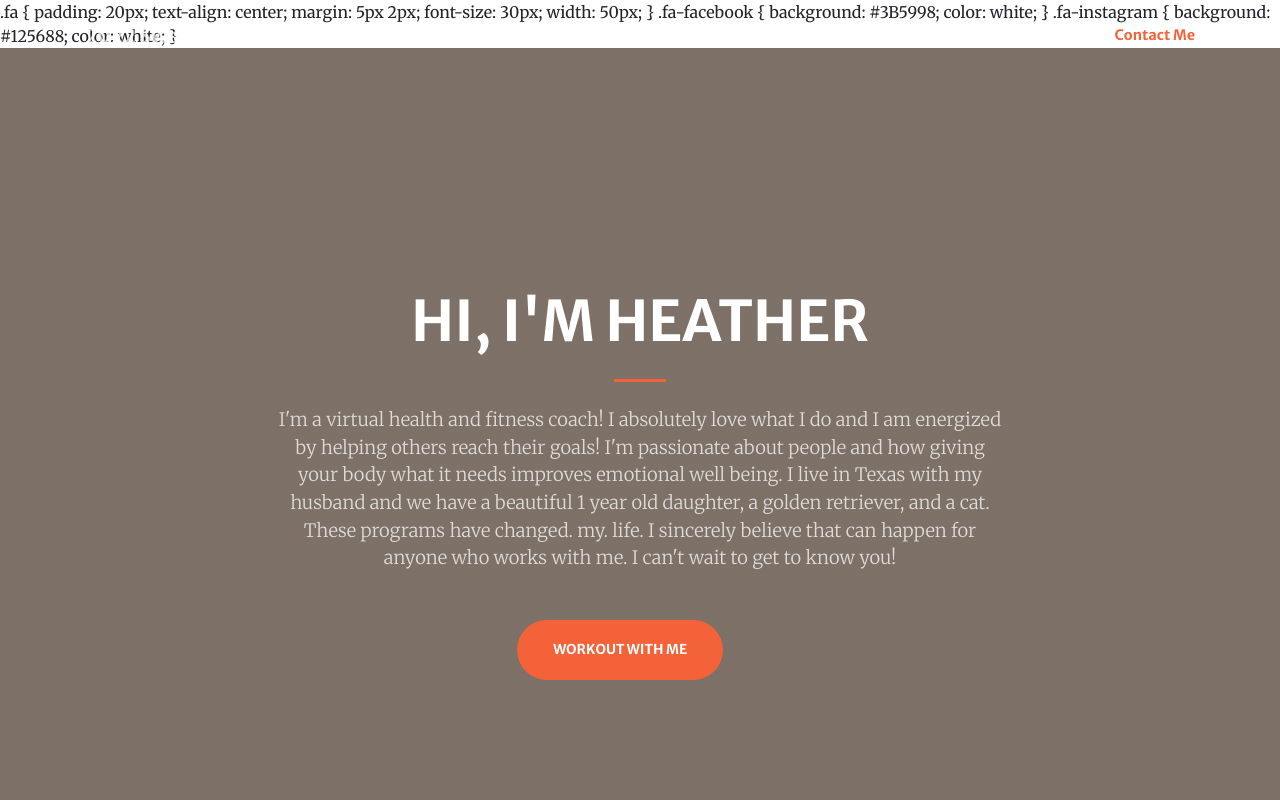
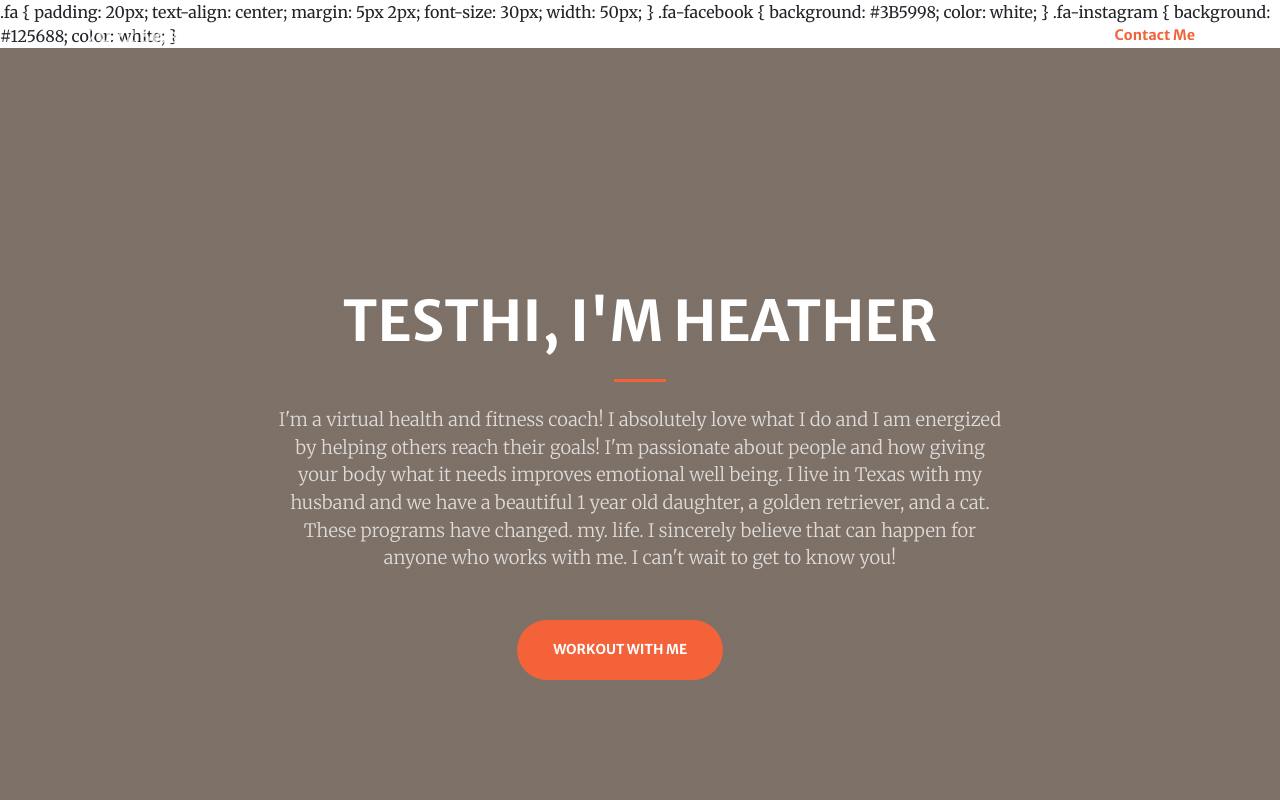
Before and after one commit to heathernblanton/heatherblantonfitness, a website with bundled scripts: page index.html in a window 1280 px wide. Shown: the top 800 px of the page. Built offline with nearby package versions, Linux system fonts and the light colour scheme.

Commit message:
Update index.html

```diff
--- a/index.html
+++ b/index.html
@@ -75,7 +75,7 @@ text-align: center;
     <div class="container h-100">
       <div class="row h-100 align-items-center justify-content-center text-center">
         <div class="col-lg-10 align-self-end">
-          <h1 class="text-uppercase text-white font-weight-bold">Hi, I'm Heather</h1>
+          <h1 class="text-uppercase text-white font-weight-bold">TestHi, I'm Heather</h1>
           <hr class="divider my-4">
         </div>
         <div class="col-lg-8 align-self-baseline">
```
